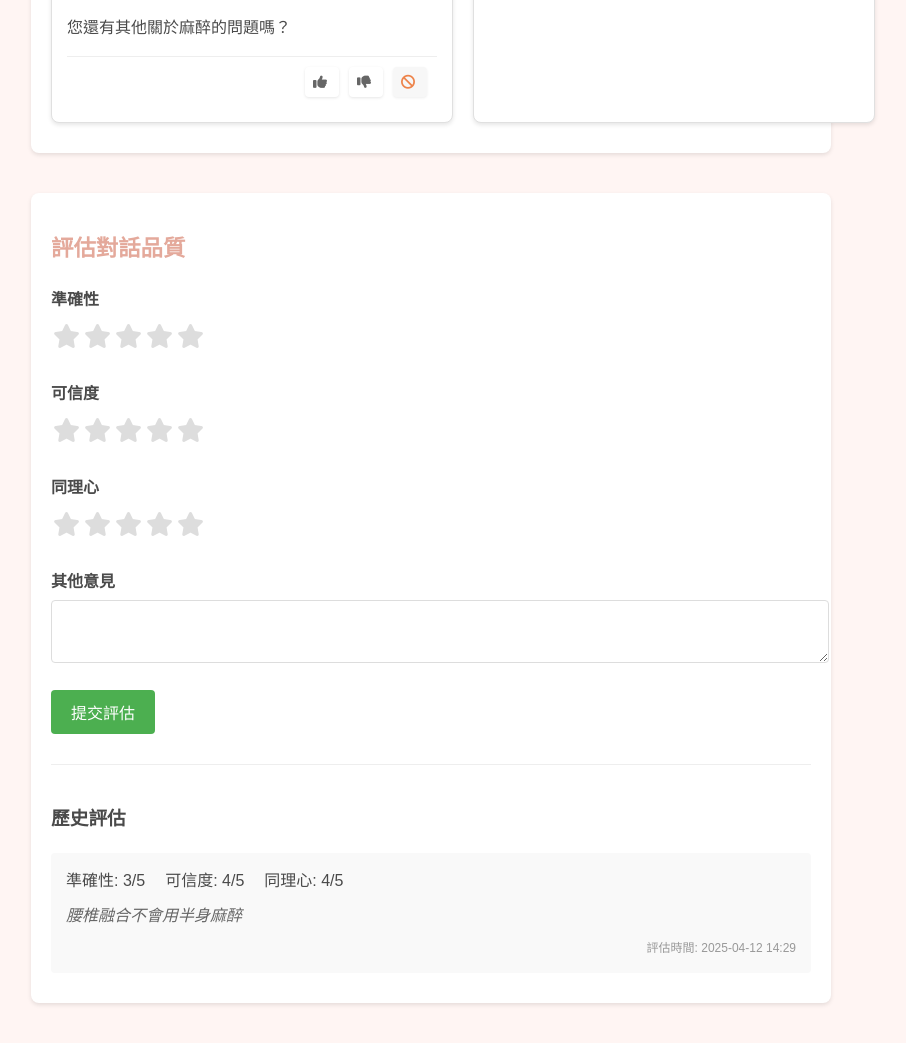
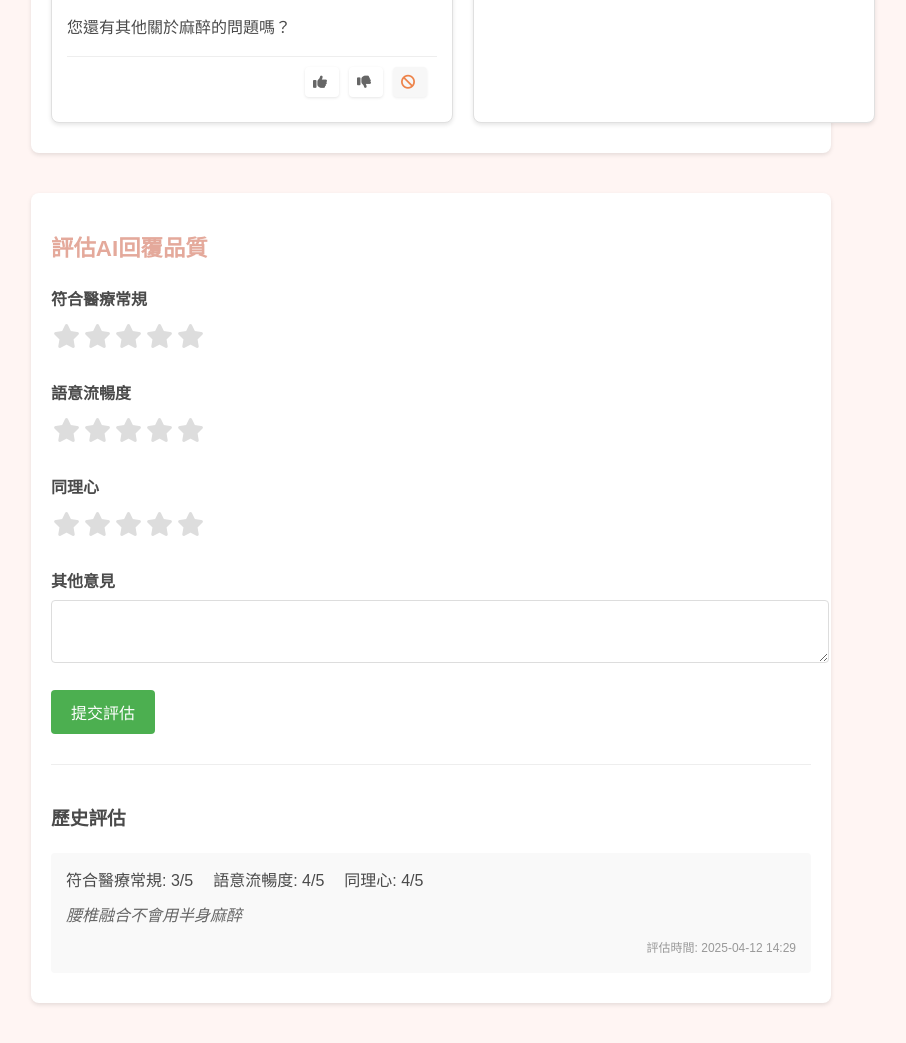
Before and after one commit to yanchen0902/anespr1, a Flask app: page /admin/patient/1 in a window 1280 px wide. Shown: the part 3873-4916 px from the top of the page, without its empty margins (209-1115 px from the left). Run offline with Flask 2, Linux system fonts and the light colour scheme; a user stored in the database is signed in; data comes from the database, SQL or seed files in the repository; both versions use the stored data as it was after the commit; data that the repository does not hold is empty.

Commit message:
更改評估欄位名稱 符合醫療指引 -> accuracy, 語意流暢度 -> trustworthiness

```diff
--- a/app_tocloud.py
+++ b/app_tocloud.py
@@ -410,7 +410,7 @@ def create_context(message, patient_info):
 - 使用繁體中文，簡潔明瞭，盡量在200字以內
 - 專注於麻醉方式說明
 - 適當使用emoji說明過程
-- 除了下肢手術以及泌尿科手術，其餘不考慮半身麻醉
+- 除了下肢手術、剖腹產、泌尿科手術，其餘不考慮半身麻醉
 
 ### 回答重點:
 - 建議的麻醉類型及原因
@@ -426,6 +426,7 @@ def create_context(message, patient_info):
 - 使用繁體中文，簡潔明瞭，盡量在200字以內
 - 重點式條列說明
 - 使用emoji強調重要事項
+- 除了下肢手術、剖腹產、泌尿科手術，其餘不考慮半身麻醉
 
 ### 術前準備重點:
 - 禁食要求（固體8小時、清水2小時）
@@ -442,6 +443,7 @@ def create_context(message, patient_info):
 - 使用繁體中文，清楚說明，盡量在200字以內
 - 針對個人情況分析
 - 使用emoji緩和說明氣氛
+- 除了下肢手術、剖腹產、泌尿科手術，其餘不考慮半身麻醉
 
 ### 風險評估重點:
 - 根據年齡和病史評估ASA等級
@@ -465,6 +467,7 @@ def create_context(message, patient_info):
 - 使用繁體中文，簡潔說明，盡量在200字以內
 - 針對性建議自費項目
 - 使用emoji增加親和力
+- 除了下肢手術、剖腹產、泌尿科手術，其餘不考慮半身麻醉
 
 ### 自費建議規則:
 - 年齡>50或風險較高: 建議麻醉深度監測、最適肌張力
@@ -484,6 +487,7 @@ def create_context(message, patient_info):
 - 專注於麻醉相關資訊
 - 適當使用emoji增加親和力
 - 根據問題重點回答
+- 除了下肢手術、剖腹產、泌尿科手術，其餘不考慮半身麻醉
 
 ### 基本重點:
 - 術前準備說明
--- a/templates/feedback_stats.html
+++ b/templates/feedback_stats.html
@@ -256,7 +256,7 @@
                             <th>提問內容</th>
                             <th>API 評價</th>
                             <th>較佳回應</th>
-                            <th class="scores-cell">評分 (準確性/可信度/同理心)</th>
+                            <th class="scores-cell">評分 (符合醫療常規/語意流暢度/同理心)</th>
                         </tr>
                     </thead>
                     <tbody>
@@ -287,8 +287,8 @@
                             </td>
                             <td class="scores-cell">
                                 {% if item.patient_id in evaluations %}
-                                <span class="score">準確性: {{ evaluations[item.patient_id].accuracy }}</span> /
-                                <span class="score">可信度: {{ evaluations[item.patient_id].trust }}</span> /
+                                <span class="score">符合醫療常規: {{ evaluations[item.patient_id].accuracy }}</span> /
+                                <span class="score">語意流暢度: {{ evaluations[item.patient_id].trust }}</span> /
                                 <span class="score">同理心: {{ evaluations[item.patient_id].empathy }}</span>
                                 {% else %}
                                 <span class="badge badge-none">未評分</span>
--- a/templates/patient_detail.html
+++ b/templates/patient_detail.html
@@ -549,10 +549,10 @@
         </div>
 
         <div class="detail-card">
-            <h2>評估對話品質</h2>
+            <h2>評估AI回覆品質</h2>
             <form action="{{ url_for('evaluate_chatbot', id=patient.id) }}" method="post" class="evaluation-form">
                 <div class="rating-group">
-                    <label>準確性</label>
+                    <label>符合醫療常規</label>
                     <div class="star-rating">
                         {% for i in range(5, 0, -1) %}
                         <input type="radio" id="accuracy{{ i }}" name="accuracy" value="{{ i }}" required>
@@ -562,7 +562,7 @@
                 </div>
 
                 <div class="rating-group">
-                    <label>可信度</label>
+                    <label>語意流暢度</label>
                     <div class="star-rating">
                         {% for i in range(5, 0, -1) %}
                         <input type="radio" id="trustworthiness{{ i }}" name="trustworthiness" value="{{ i }}" required>
@@ -595,8 +595,8 @@
                 {% for eval in patient.evaluations %}
                 <div class="evaluation-entry">
                     <div class="scores">
-                        <span>準確性: {{ eval.accuracy_score }}/5</span>
-                        <span>可信度: {{ eval.trustworthiness_score }}/5</span>
+                        <span>符合醫療常規: {{ eval.accuracy_score }}/5</span>
+                        <span>語意流暢度: {{ eval.trustworthiness_score }}/5</span>
                         <span>同理心: {{ eval.empathy_score }}/5</span>
                     </div>
                     {% if eval.comments %}
```
Also changed, not shown: patients.db.
